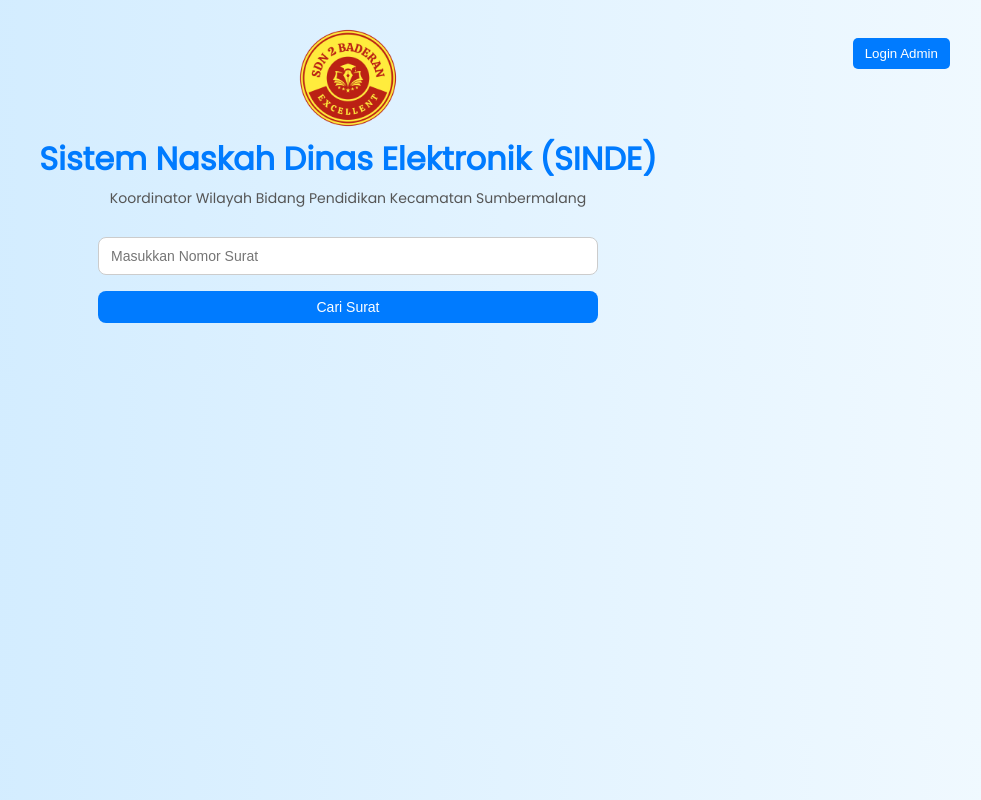
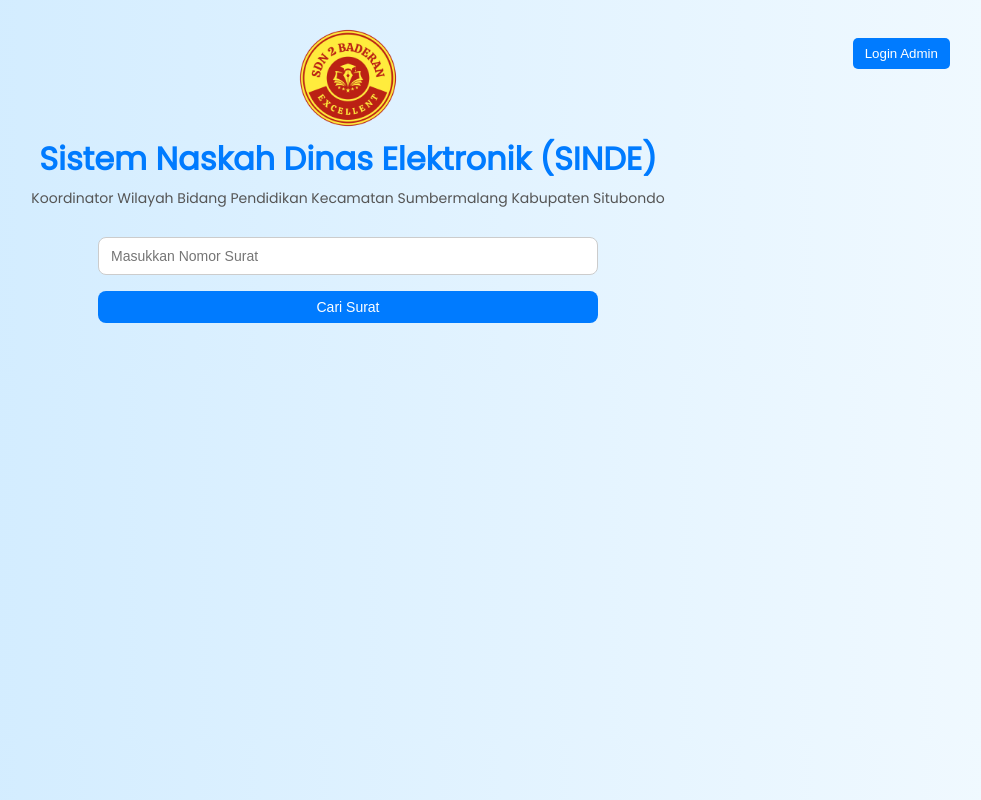
Before and after one commit to novalabdillah/sinde, a plain HTML site: page index.html in a window 1280 px wide. Shown: the whole page, without its empty margins (292-1273 px from the left). Drawn offline with Linux system fonts and the light colour scheme.

Commit message:
Update index.html

```diff
--- a/index.html
+++ b/index.html
@@ -186,7 +186,7 @@
     <button class="login-button" onclick="document.getElementById('loginModal').style.display='block'">Login Admin</button>
     <img src="logo.png" alt="Logo Sekolah" style="height: 100px;">
     <h1>Sistem Naskah Dinas Elektronik (SINDE)</h1>
-    <p>Koordinator Wilayah Bidang Pendidikan Kecamatan Sumbermalang</p>
+    <p>Koordinator Wilayah Bidang Pendidikan Kecamatan Sumbermalang Kabupaten Situbondo</p>
   </div>
   <!-- Input Pencarian Nomor Surat -->
     <div style="max-width: 500px; margin: 20px auto;">
```
